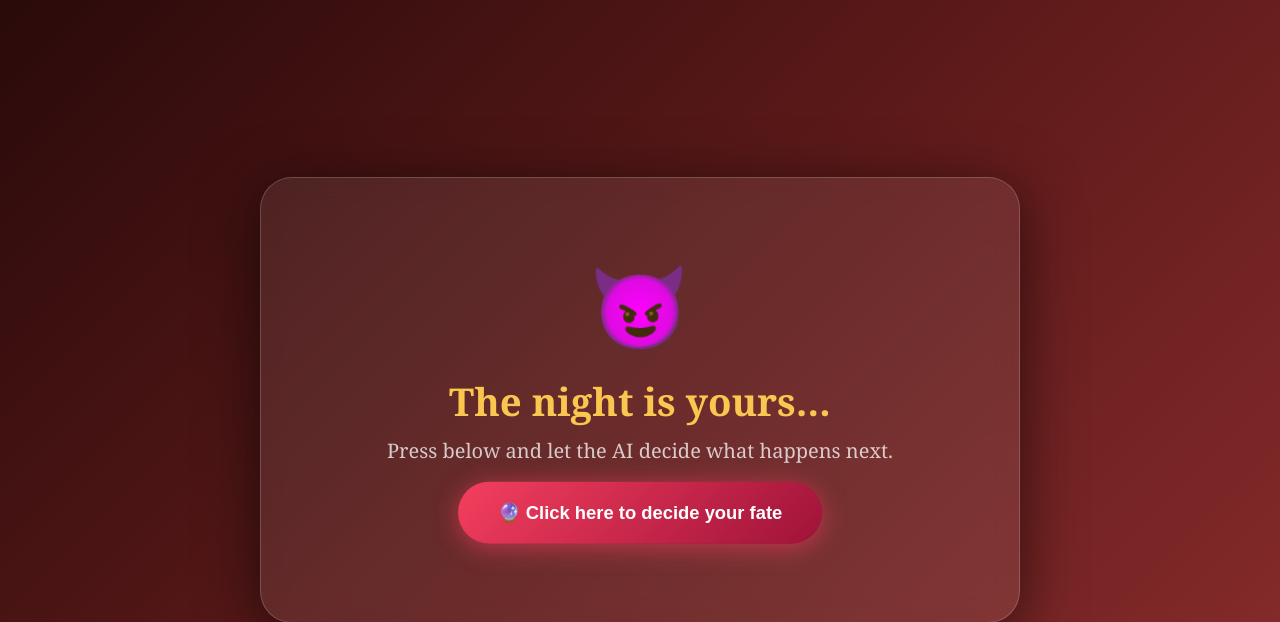
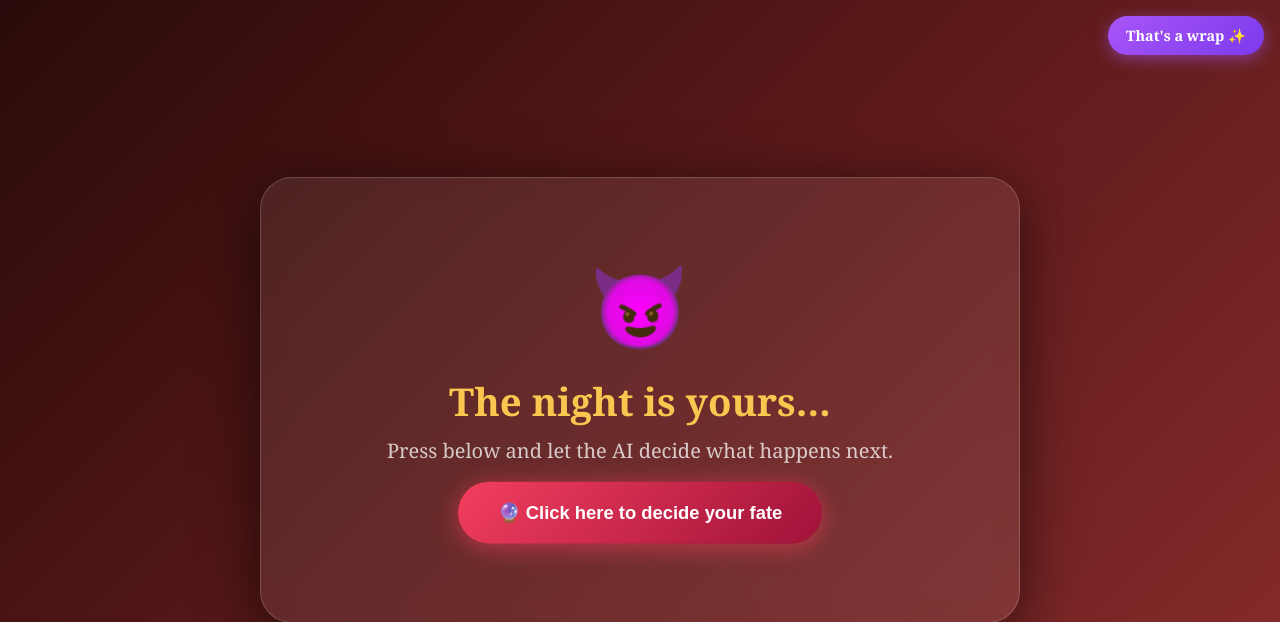
Before and after one commit to shabeeha/LLM_decides_your_night, a Flask app: page /fate in a window 1280 px wide. Shown: the top 622 px of the page. Run offline with Flask 3, Linux system fonts and the light colour scheme.

Commit message:
adding the wrap button

```diff
--- a/static/css/style.css
+++ b/static/css/style.css
@@ -509,17 +509,26 @@ body {
   margin-bottom: 4px;
 }
 
-/* ── End of night link ── */
-.btn-end-night {
-  display: block;
-  margin-top: 20px;
-  font-size: 0.85rem;
-  color: rgba(255,255,255,0.35);
+/* ── End of night corner button ── */
+.btn-end-night-corner {
+  position: fixed;
+  top: 16px;
+  right: 16px;
+  font-size: 0.9rem;
+  font-weight: bold;
+  color: #fff;
   text-decoration: none;
-  text-align: center;
-  transition: color 0.2s;
+  background: linear-gradient(135deg, #a855f7, #7c3aed);
+  border-radius: 20px;
+  padding: 10px 18px;
+  box-shadow: 0 4px 16px rgba(168,85,247,0.5);
+  transition: transform 0.15s, box-shadow 0.15s;
+  z-index: 100;
 }
-.btn-end-night:hover { color: rgba(255,255,255,0.7); }
+.btn-end-night-corner:hover {
+  transform: scale(1.05);
+  box-shadow: 0 6px 20px rgba(168,85,247,0.7);
+}
 
 /* ── Ending page ── */
 .page-ending {
--- a/templates/fate.html
+++ b/templates/fate.html
@@ -7,6 +7,8 @@
   <link rel="stylesheet" href="/static/css/style.css" />
 </head>
 <body class="page-fate">
+
+  <a href="/ending" class="btn-end-night-corner">That's a wrap ✨</a>
 
   <div class="card fate-card">
     <div class="devil-emoji">😈</div>
@@ -23,7 +25,6 @@
       <button class="btn btn-next" onclick="decideFate()">
         Done that! What's next? 🔥
       </button>
-      <a href="/ending" class="btn-end-night">That's a wrap for tonight ✨</a>
     </div>
 
     <div class="loading" id="loading" style="display:none;">
```
